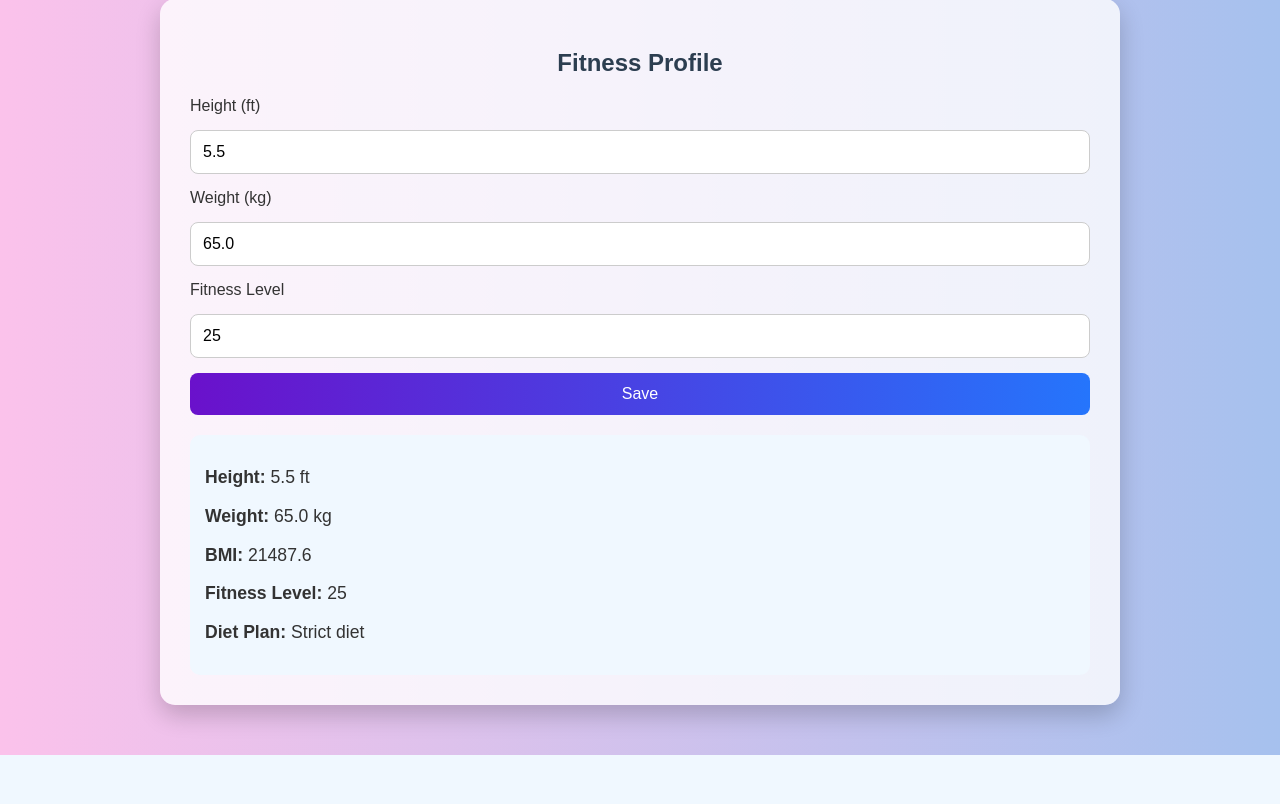
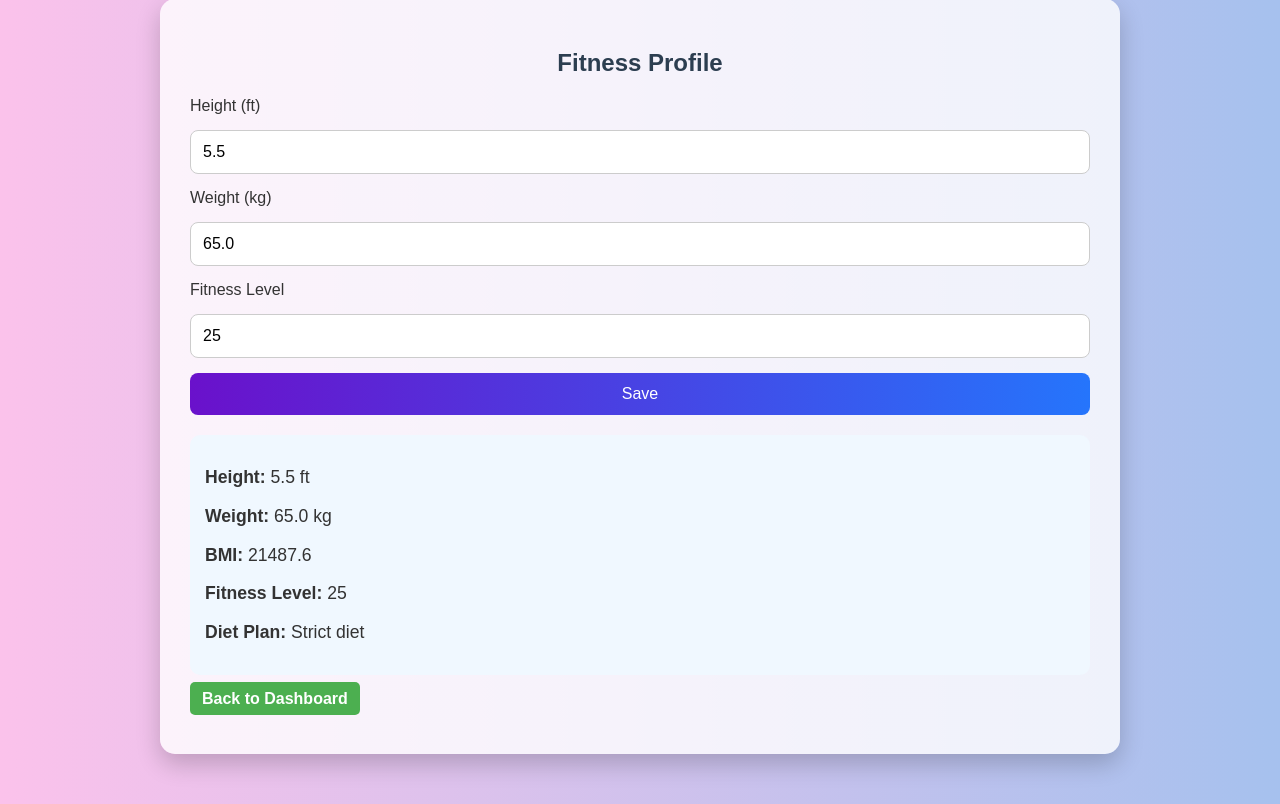
Before and after one commit to mahimaakter363937-lgtm/GYM-Management-System, a Flask app: page /fitness in a window 1280 px wide. Shown: the part 51-855 px from the top of the page. Before the commit the page ends 806 px from the top, so only its background shows below. Run offline with Flask 3, Linux system fonts and the light colour scheme; a user stored in the database is signed in; data comes from the database, SQL or seed files in the repository.

Commit message:
module 1

```diff
--- a/templates/fitness.html
+++ b/templates/fitness.html
@@ -35,3 +35,9 @@
                     profile['bmi'] < 30 %} Low-calorie diet {% else %} Strict diet {% endif %} </p>
         </div>
         {% endif %}
+        <!-- Back to Dashboard -->
+        <p style="margin-top:15px;">
+            <a href="/dashboard"
+                style="text-decoration:none; color:#fff; background-color:#4CAF50; padding:8px 12px; border-radius:5px;">Back
+                to Dashboard</a>
+        </p>
```
